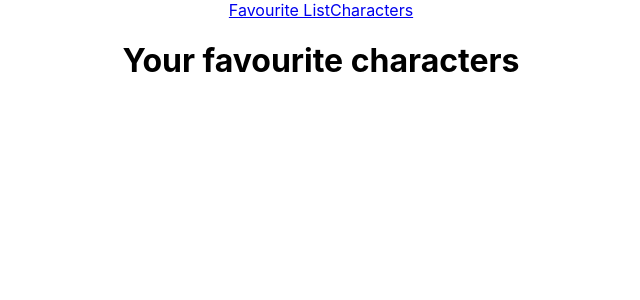
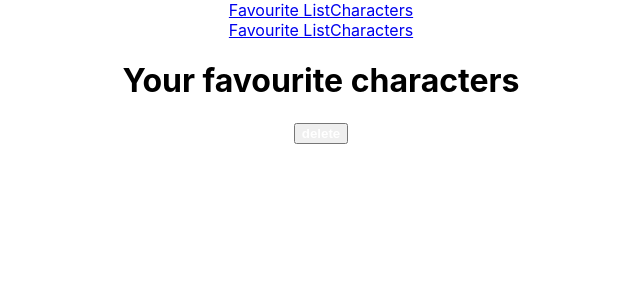
Before and after one commit to Annapurna555/frontend-task, a React (Create React App) app: page /favouriteList in a window 1280 px wide. Shown: the top 300 px of the page, without its empty margins (319-959 px from the left). Built offline with nearby package versions, Linux system fonts and the light colour scheme.

Commit message:
add feature delete all from favourite list

```diff
--- /dev/null
+++ b/src/actionCreators/deleteAllFromFavourite.ts
@@ -0,0 +1,3 @@
+export default function deleteAllFromFavourite() {
+    return {type: "DELETE_ALL_FROM_FAVOURITE"};
+}
--- /dev/null
+++ b/src/components/DeleteAllFromFavourite/DeleteAllFromFavourite.tsx
@@ -0,0 +1,38 @@
+import {FC, useState} from "react";
+import {useDispatch} from "react-redux";
+import {Modal} from "../../Modal/Modal";
+import deleteAllFromFavourite from "../../actionCreators/deleteAllFromFavourite";
+
+interface DeleteAllFromFavourite {
+
+}
+
+export const DeleteAllFromFavourite: FC<DeleteAllFromFavourite> = () => {
+    const [modal, setModal] = useState(false)
+    const dispatch = useDispatch()
+
+    const handleClick = () => {
+        setModal(!modal)
+    }
+    return (
+        <div>
+            <button onClick={handleClick}><span className={"text"}>delete</span></button>
+            {modal ? (
+                <Modal>
+                    <div>
+                        <h1>Do you want to delete all of character from your favourite list?</h1>
+                        <div className={"buttons"}>
+                            <button onClick={() => {
+                                dispatch(deleteAllFromFavourite())
+                                setModal(!modal)
+                            }}>yes
+                            </button>
+                            <button onClick={handleClick}>no</button>
+                        </div>
+                    </div>
+                </Modal>
+            ) : null}
+
+        </div>
+    )
+}
--- a/src/components/FavouriteList/FavouriteList.tsx
+++ b/src/components/FavouriteList/FavouriteList.tsx
@@ -1,7 +1,9 @@
-import {FC} from "react";
+import React, {FC} from "react";
 import {useSelector} from "react-redux";
 import {RootState} from "../../app/store";
 import {DeleteFromFavourite} from "../DeleteFromFavourite/DeleteFromFavourite";
+import {NavBar} from "../NavBar/NavBar";
+import {DeleteAllFromFavourite} from "../DeleteAllFromFavourite/DeleteAllFromFavourite";
 
 interface FavouriteList {
 }
@@ -11,10 +13,12 @@ export const FavouriteList: FC<FavouriteList> = () => {
     const list: string[] = useSelector((state: RootState) => state.favouriteList)
     return (
         <div>
+            <NavBar/>
             <h1>Your favourite characters</h1>
             {list && list.map(v => {
                 return <DeleteFromFavourite url={v} key={v}/>
             })}
+            <DeleteAllFromFavourite/>
         </div>
     )
 }
--- a/src/reducers/favouriteList.ts
+++ b/src/reducers/favouriteList.ts
@@ -10,6 +10,8 @@ export default function favouriteList(state: string[] = [], action: PayloadActio
             return [...state, action.payload].filter(unique)
         case "DELETE_FROM_FAVOURITE":
             return state.filter(e => e !== action.payload as unknown as string)
+        case "DELETE_ALL_FROM_FAVOURITE":
+            return state = []
         default:
             return state
     }
```
